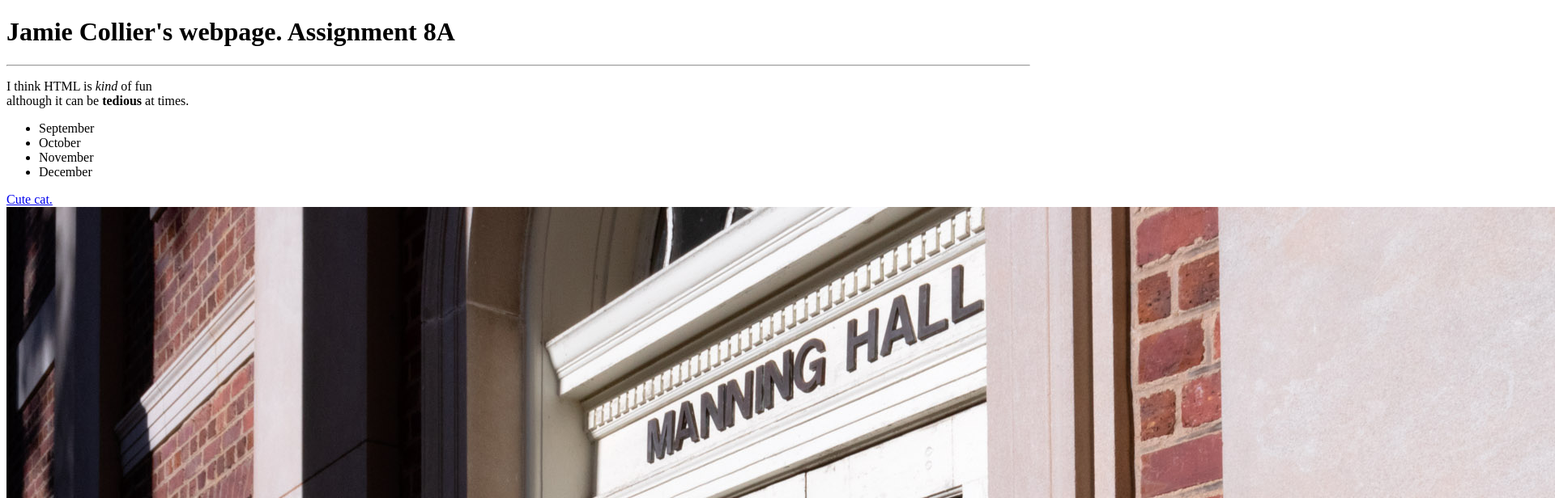
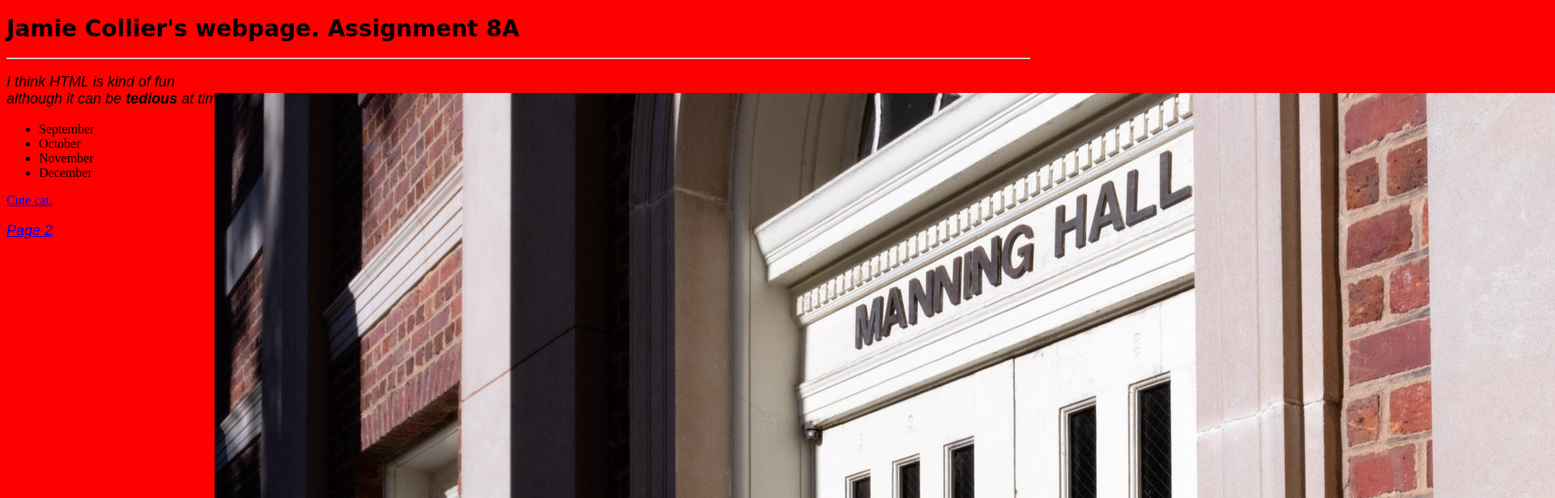
Before and after one commit to JamieCollier/JamieCollier.github.io, a plain HTML site: page index.html in a window 1280 px wide. Shown: the top 616 px of the page at 81% size, 1920 px wide, since content can reach past the window. Drawn offline with Linux system fonts and the light colour scheme; a web font is replaced by a local one.

Commit message:
Add files via upload

```diff
--- a/index.html
+++ b/index.html
@@ -3,6 +3,12 @@
 <html>
 
 <head>
+    <link rel="stylesheet" type="text/css" href="style.css" >
+
+    <link rel="preconnect" href="https://fonts.googleapis.com">
+    <link rel="preconnect" href="https://fonts.gstatic.com" crossorigin>
+    <link href="https://fonts.googleapis.com/css2?family=Fruktur&display=swap" rel="stylesheet">
+
     <title>class test</title>
 </head>
 
@@ -22,7 +28,12 @@
 
     <a href="https://www.google.com/url?sa=i&url=https%3A%2F%2Ficatcare.org%2Fadvice%2Fthinking-of-getting-a-cat%2F&psig=AOvVaw2pmF3F3VFHCUK33CC8SIWX&ust=1635515993867000&source=images&cd=vfe&ved=0CAsQjRxqFwoTCMCYq4Gi7fMCFQAAAAAdAAAAABAD" target=_blank" >Cute cat.</a>
 
+    <div id="pic1">
     <img src="graphics/collier_door-test-2.jpeg" alt="Door">
+    </div>
+
+    <p><a href ="page2.html" target="_blank" >Page 2</a></p>
+
 
 </body>
 
--- /dev/null
+++ b/style.css
@@ -0,0 +1,19 @@
+Body {
+    background-color: red;
+}
+
+h1 {
+    font-family: 'Fruktur', cursive;
+    font-size: 28px;
+}
+
+p {
+    font-size: 18px;
+    font-style: italic;
+    font-family: Arial, Helvetica, sans-serif;
+}
+
+#pic1 {
+    position: absolute; top: 100px; left: 250px;
+    padding: 15px;
+}
```
Also changed, not shown: page2.html (added, +25 -0 lines), graphics/JoeBidden.png (added). Lines whose indentation alone changed are shown as unchanged.
